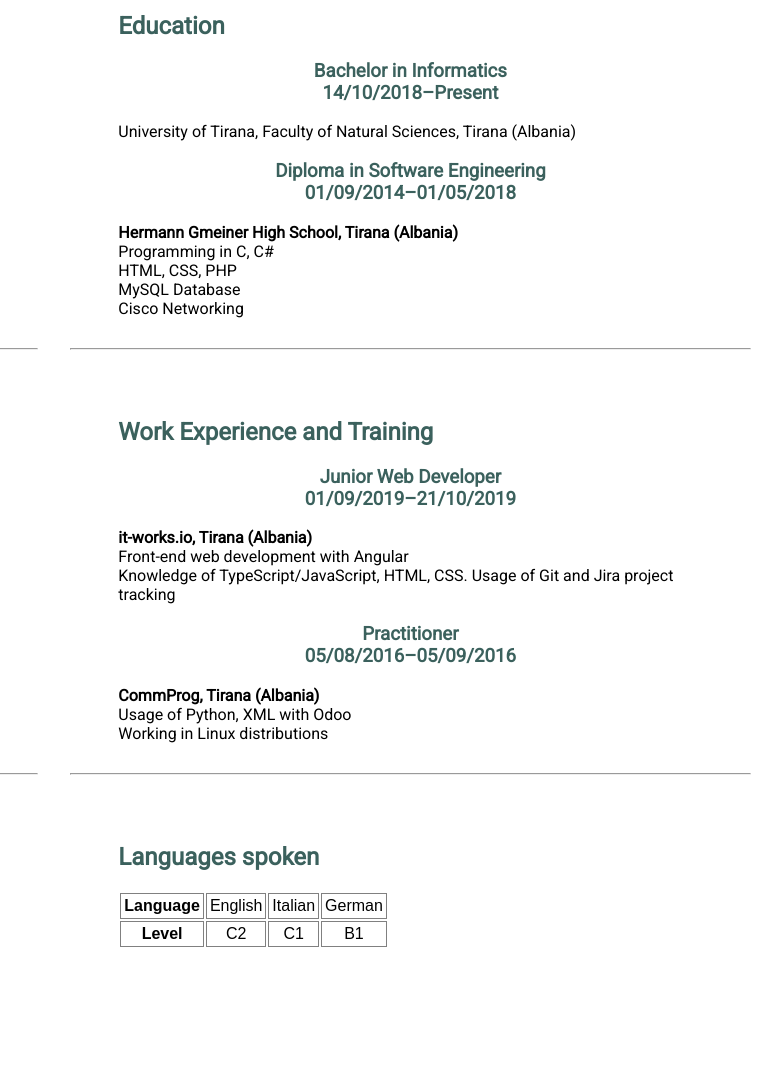
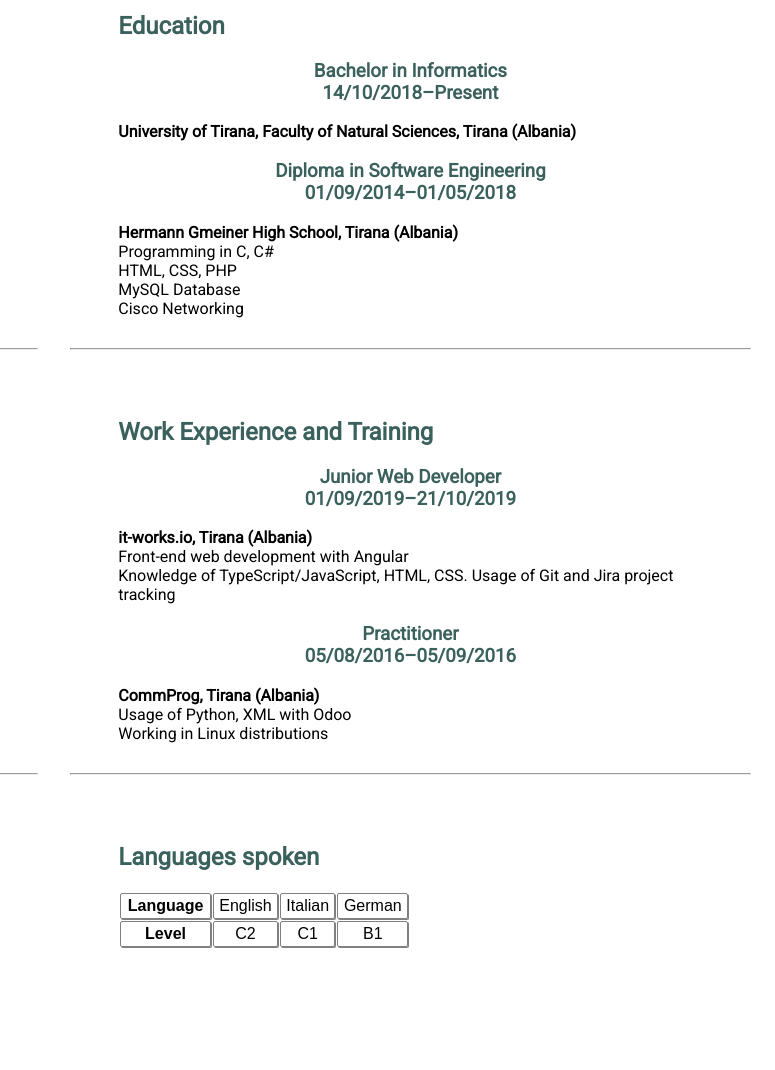
Before and after one commit to TediSkenduli/tediskenduli.github.io, a plain HTML site: page index.html in a window 1280 px wide. Shown: the part 120-1190 px from the top of the page, 505-1280 px from the left. Drawn offline with nearby package versions, Linux system fonts and the light colour scheme.

Commit message:
styling
small styling changes

```diff
--- a/index.html
+++ b/index.html
@@ -88,7 +88,7 @@
                 <h2>Education</h2>
                 <h3>Bachelor in Informatics<br>
                     14/10/2018–Present</h3>
-                <p>University of Tirana, Faculty of Natural Sciences, Tirana (Albania)</p>
+                <p><b>University of Tirana, Faculty of Natural Sciences, Tirana (Albania)</b></p>
                 <h3>Diploma in Software Engineering<br>
                     01/09/2014–01/05/2018</h3>
                 <p><b>Hermann Gmeiner High School, Tirana (Albania)</b><br>
@@ -179,7 +179,7 @@
         <div class="flexcol flexright">
             <div class="section">
                 <h2>Languages spoken</h2>
-                <table style="width: 25%">
+                <table class="languages">
                     <tr>
                         <th class="tab">Language</th>
                         <td class="tab">English</td>
--- a/style.css
+++ b/style.css
@@ -134,12 +134,20 @@ td.tab, th.tab {
     border-collapse: collapse;
     border: 1px solid gray;
     text-align: center;
+    border-radius: 2px;
+    box-shadow: 1px 1px gray;
 }
 
 td, th {
     /*border: 1px solid #dddddd;*/
     text-align: left;
     padding: 3px;
+}
+
+.languages {
+    width: 50%;
+    vertical-align: center;
+    margin: auto 0;
 }
 
 a {
```
